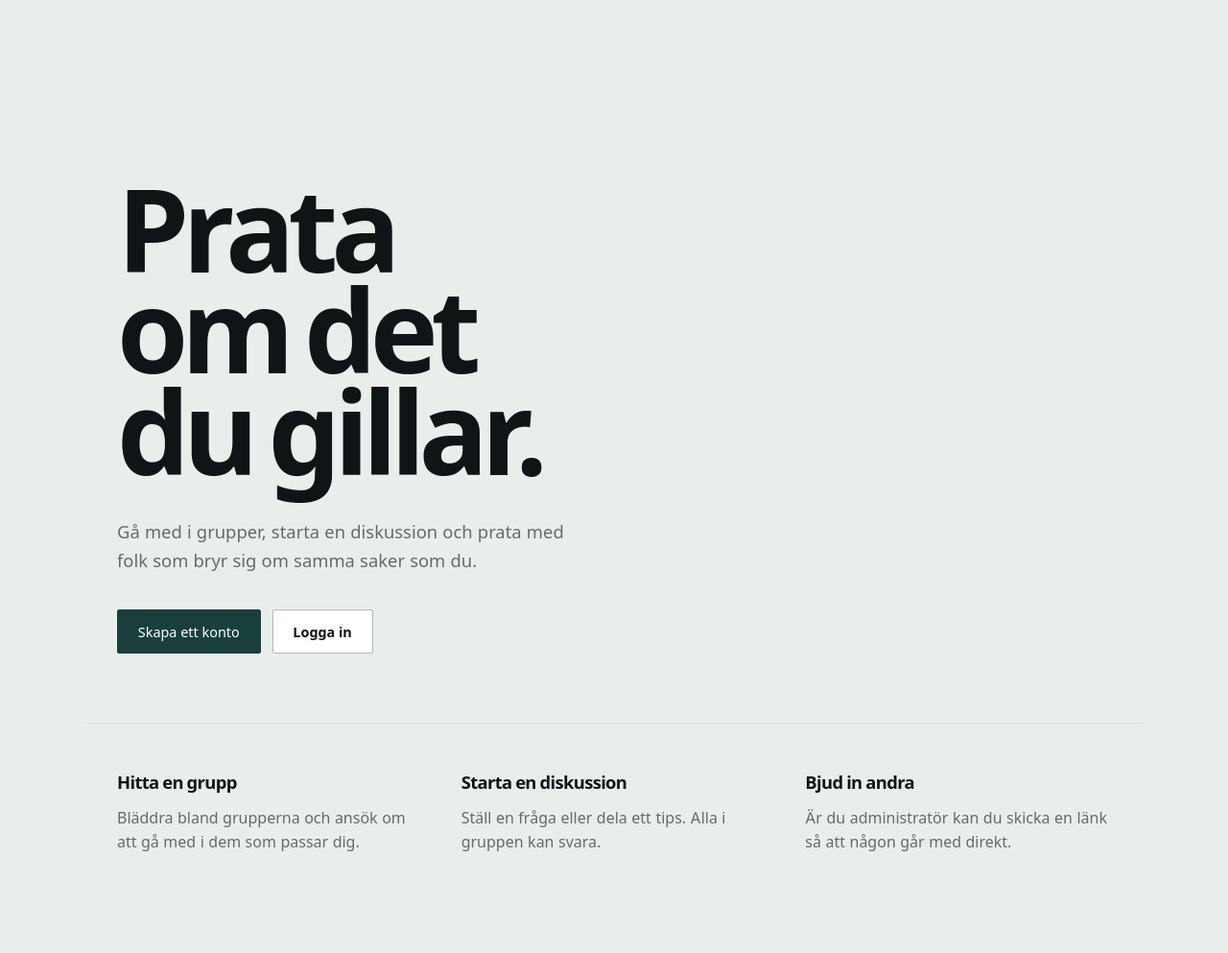
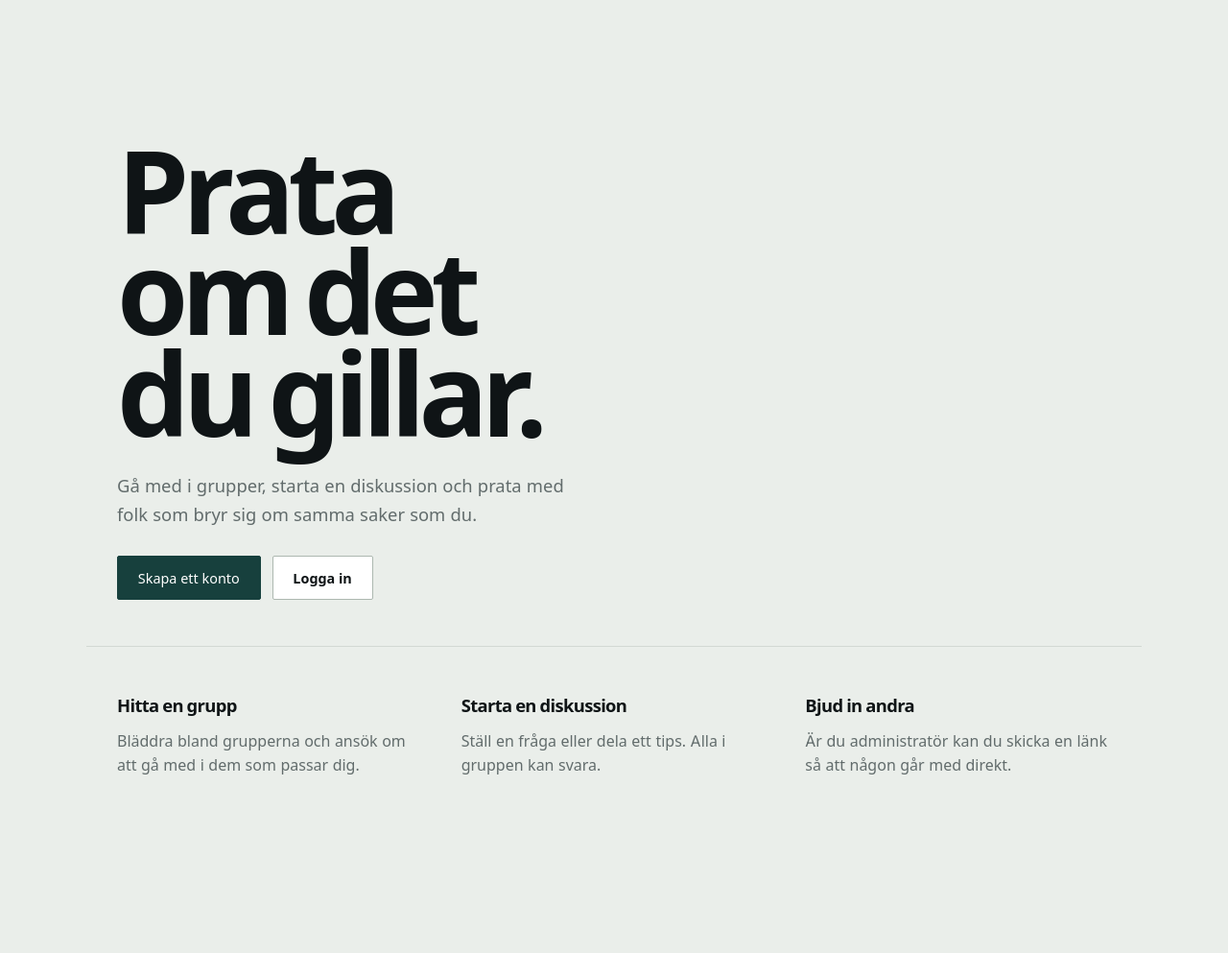
Before and after one commit to shakurmohamoud/soffkanten, a PHP site: page / in a window 1280 px wide. Shown: the part 80-1073 px from the top of the page at 96% size. Run offline with PHP 8.4, Linux system fonts and the light colour scheme.

Commit message:
fit start page content in one view

```diff
--- a/html/stil.css
+++ b/html/stil.css
@@ -104,14 +104,14 @@ a {
 .hjalte {
     max-width: 1100px;
     margin: 0 auto;
-    padding: 5rem 2rem 4.5rem;
+    padding: 2.5rem 2rem 3rem;
 }
 
 .hjalte h1 {
     font-size: clamp(3.2rem, 11vw, 7.5rem);
     line-height: 0.88;
     letter-spacing: -0.06em;
-    margin: 0 0 2rem;
+    margin: 0 0 1.5rem;
     max-width: 9ch;
 }
 
@@ -123,7 +123,7 @@ a {
     font-size: 1.15rem;
     color: var(--svag);
     max-width: 40ch;
-    margin: 0 0 2.25rem;
+    margin: 0 0 1.75rem;
 }
 
 .knapprad {
```
